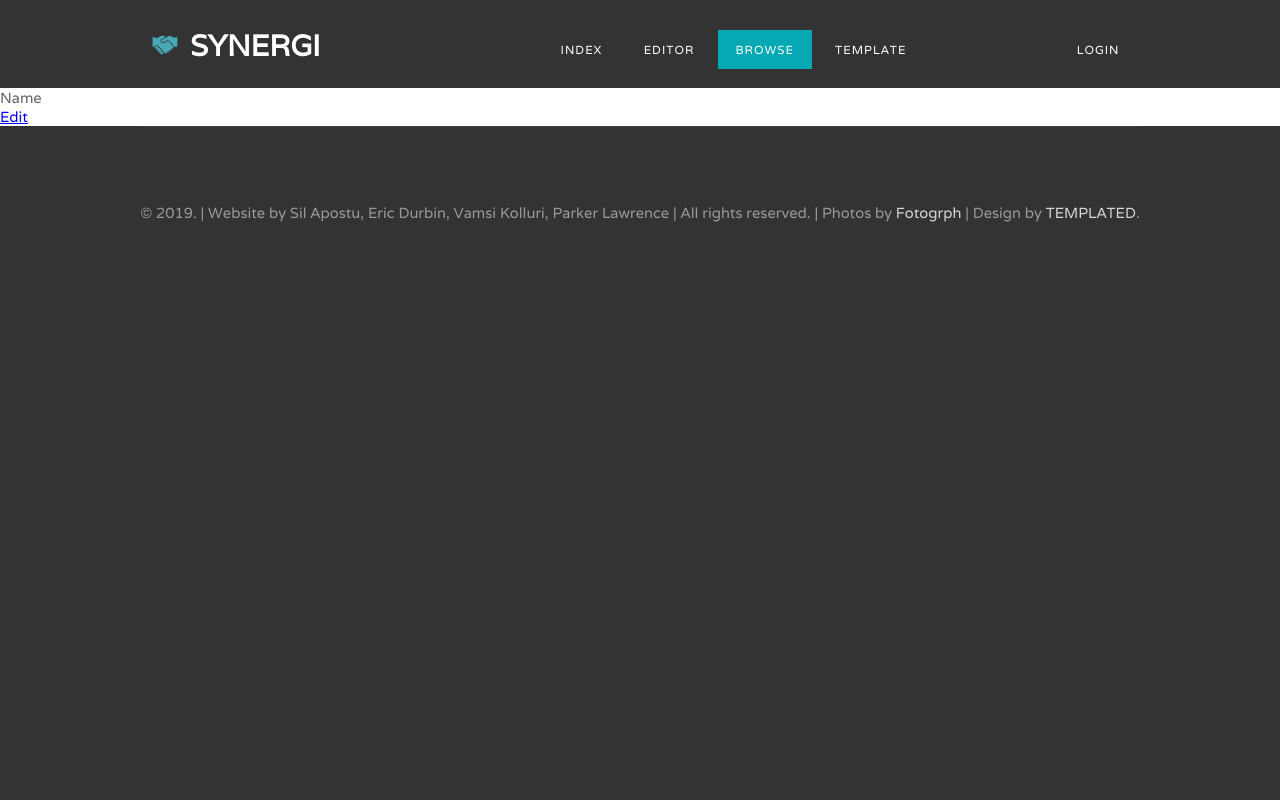
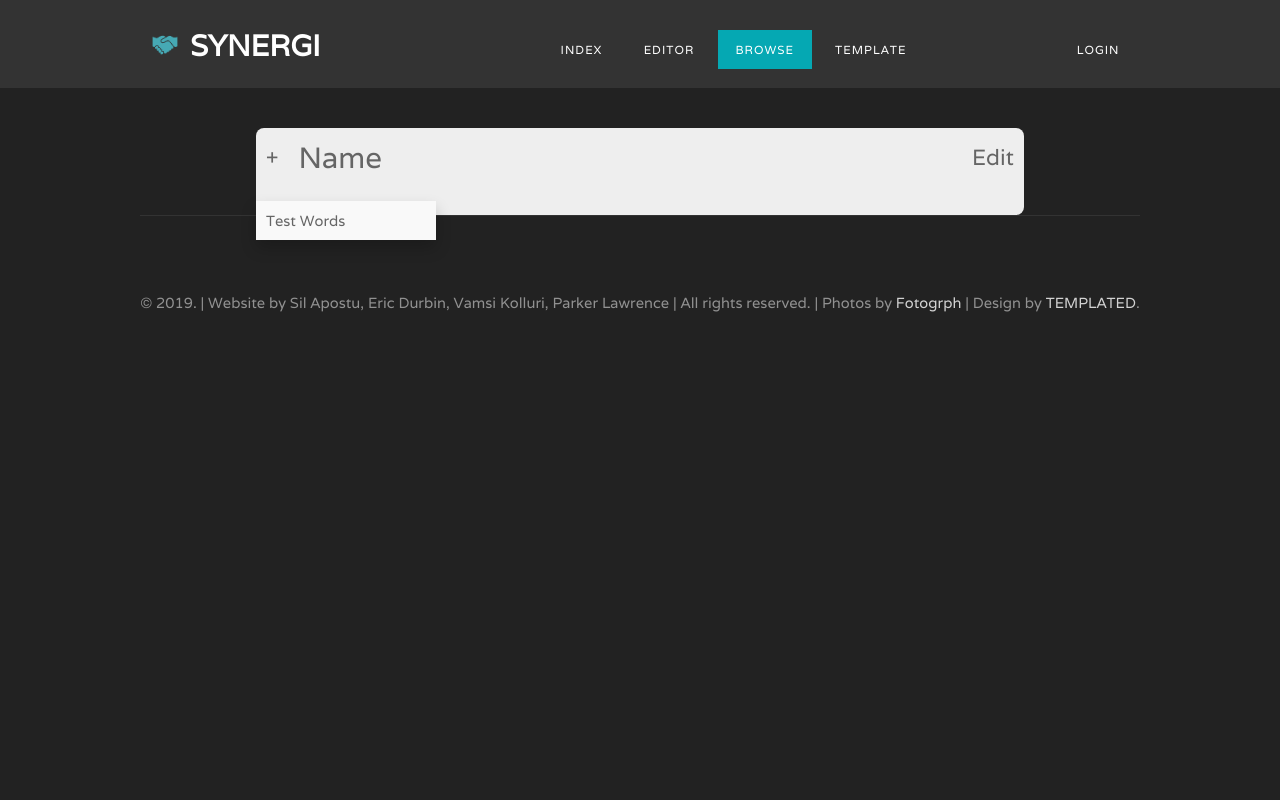
Before and after one commit to legalian/synergi, a Flask app: page /projectlist in a window 1280 px wide. Run offline with Flask 2, Linux system fonts and the light colour scheme; some libraries are stand-ins or nearby versions.

Commit message:
started browse page

```diff
--- a/static/css/default.css
+++ b/static/css/default.css
@@ -8,7 +8,7 @@
 	{
 		margin: 0px;
 		padding: 0px;
-		background: #333333;
+		background: #222;
 		font-family: 'Varela', sans-serif;
 		font-size: 11pt;
 		font-weight: 300;
@@ -27,7 +27,7 @@
 	p, ol, ul
 	{
 		margin-top: 0;
-		/*font-size: 30px;*/
+
 	}
 
 	ol, ul
@@ -62,7 +62,10 @@
 	a:hover
 	{
 		text-decoration: none;
-		box-shadow: 3px 3px rgba(22,22,22, .1) !important;
+		box-shadow: 3px 3px rgba(22,22,22, .1);
+		transition: box-shadow .2s;
+		transform: scale(1.03);
+		transition: transform .2s;
 	}
 
 	.container
--- a/templates/todolist.html
+++ b/templates/todolist.html
@@ -3,19 +3,66 @@
 {% set active_page = "projectlist" %}
 {% block body %}
 <style>
-	.project{
-		background: #fff;
+	.project {
+		background: #EEE;
+		margin-top: 40px;
+		margin-left: 20%;
+		margin-right:20%;
+		border-radius: 8px;
+	}
+	.project ul{
+
+	}
+	.project ul li{
+		display: inline-block;
+		padding: 10px;
+		/*border-color: red;border-style: solid;border-width: 2px;*/
+
 	}
 	.edit{
-		text-align:right;
+		float:right;
+	}
+	.edit a{
+		font-size: 1.5em;
+		box-shadow: none !important;
+		transition: none;
+		text-decoration: none;
+		color: inherit;
+		line-height: 1.8em;
+
+	}
+	.name {
+		font-size: 2em;
+	}
+
+	.expander{
+		float:left;
+	}
+	.dropdown {
+	  position: relative;
+	  display: inline-block;
+	}
+
+	.dropdown-content {
+	  display: none;
+	  position: absolute;
+	  background-color: #f9f9f9;
+	  min-width: 160px;
+	  box-shadow: 0px 8px 16px 0px rgba(0,0,0,0.2);
+	  padding: 12px 16px;
+	  z-index: 1;
 	}
 
 </style>
 	<div class = "project">
-		<div class = "proj_name">
-			Name
-		</div>
-		<div class = "proj_edit"><a href="#">Edit</a></div>
+		<ul>
+			<li class="expander edit" style=""><a href="">+</a></li>
+			<li class = "name">Name</li>
+			<li class="edit"><a href="/">Edit</a></li>
+		</ul>
+		<ul class="dropdown">
+			<li class="dropdown-content">Test Words</li>
+		</ul>
 	</div>
 
 {% endblock %}
```
